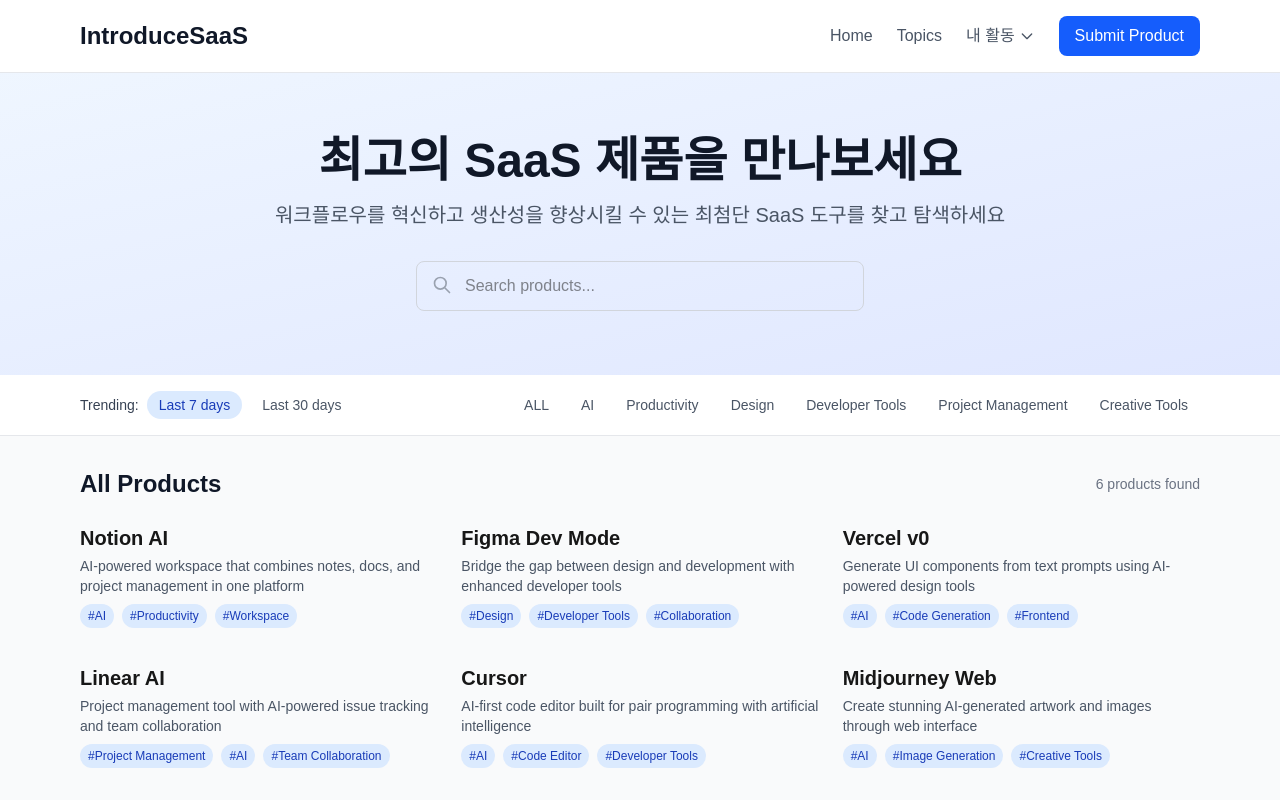
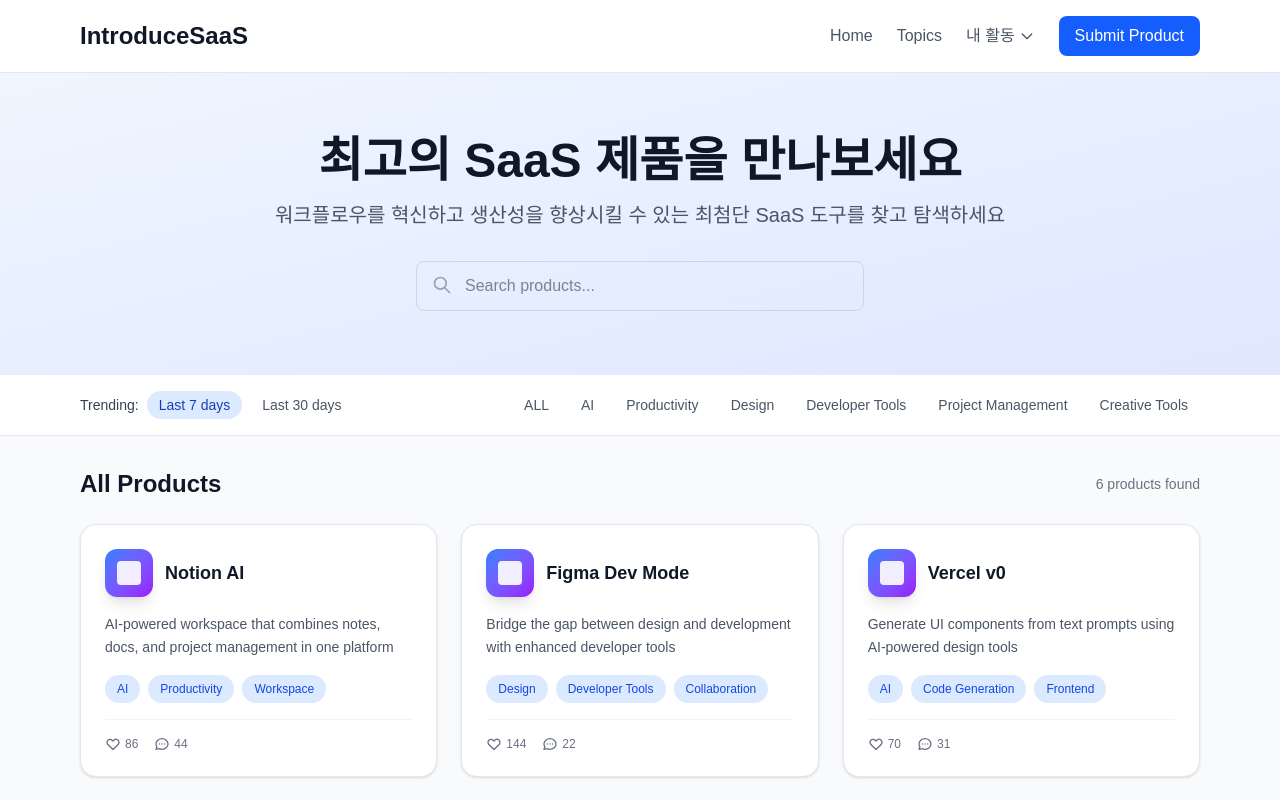
Before and after one commit to millwheel/saas-introduce-front, a Next.js app: page / in a window 1280 px wide. Shown: the top 800 px of the page. Built offline with nearby package versions, Linux system fonts and the light colour scheme.

Commit message:
feat: product card 이쁘게 변경

```diff
--- a/src/components/ProductCard.tsx
+++ b/src/components/ProductCard.tsx
@@ -2,6 +2,7 @@
 
 import Link from 'next/link'
 import {ProductCardType} from "@/data/type";
+
 
 export function ProductCard({
                                 slug,
@@ -9,23 +10,77 @@ export function ProductCard({
                                 summary,
                                 tags,
                             }: ProductCardType) {
+    return (
+        <div className="group relative bg-white rounded-2xl border border-gray-200 shadow-sm hover:shadow-xl hover:shadow-blue-100 transition-all duration-300 hover:-translate-y-1 overflow-hidden">
+            {/* Gradient overlay for visual appeal */}
+            <div className="absolute inset-0 bg-gradient-to-br from-blue-50/30 via-transparent to-purple-50/20 opacity-0 group-hover:opacity-100 transition-opacity duration-300" />
 
-    return (
-        <div>
+            {/* Content */}
+            <div className="relative p-6">
+                {/* Header with icon placeholder */}
+                <div className="flex items-start justify-between mb-4">
+                    <div className="flex items-center space-x-3">
+                        {/* Product icon placeholder */}
+                        <div className="w-12 h-12 bg-gradient-to-br from-blue-500 to-purple-600 rounded-xl flex items-center justify-center shadow-lg group-hover:scale-110 transition-transform duration-300">
+                            <div className="w-6 h-6 bg-white rounded opacity-90" />
+                        </div>
+                        <div className="flex-1">
                             <Link href={`/products/${slug}`}>
-                <h2 className="text-xl font-bold mb-1 hover:underline">{name}</h2>
+                                <h3 className="text-lg font-bold text-gray-900 group-hover:text-blue-600 transition-colors duration-200 line-clamp-1">
+                                    {name}
+                                </h3>
                             </Link>
-            <p className="text-gray-600 text-sm mb-2 line-clamp-2">{summary}</p>
+                        </div>
+                    </div>
 
-            <div className="flex flex-wrap gap-2 mb-3">
-                {tags.map((tag) => (
+                    {/* Trending indicator */}
+                    <div className="flex items-center space-x-1 opacity-0 group-hover:opacity-100 transition-opacity duration-300">
+                        <div className="w-2 h-2 bg-green-400 rounded-full animate-pulse" />
+                        <span className="text-xs text-green-600 font-medium">Trending</span>
+                    </div>
+                </div>
+
+                {/* Description */}
+                <p className="text-gray-600 text-sm leading-relaxed mb-4 line-clamp-2 group-hover:text-gray-700 transition-colors duration-200">
+                    {summary}
+                </p>
+
+                {/* Tags */}
+                <div className="flex flex-wrap gap-2 mb-4">
+                    {tags.slice(0, 3).map((tag) => (
                         <span
                             key={tag}
-                        className="text-xs bg-blue-100 text-blue-800 px-2 py-1 rounded-full"
+                            className="text-xs px-3 py-1.5 rounded-full font-medium bg-blue-100 text-blue-700 group-hover:bg-blue-200 transition-all duration-200"
                         >
-                    #{tag}
+                            {tag}
                         </span>
                     ))}
+                    {tags.length > 3 && (
+                        <span className="text-xs px-3 py-1.5 rounded-full bg-gray-100 text-gray-600 font-medium">
+                            +{tags.length - 3}
+                        </span>
+                    )}
+                </div>
+
+                {/* Footer */}
+                <div className="flex items-center justify-between pt-4 border-t border-gray-100">
+                    <div className="flex items-center space-x-4 text-xs text-gray-500">
+                        {/* Stats */}
+                        <div className="flex items-center space-x-1">
+                            <svg className="w-4 h-4" fill="none" viewBox="0 0 24 24" stroke="currentColor">
+                                <path strokeLinecap="round" strokeLinejoin="round" strokeWidth={2} d="M4.318 6.318a4.5 4.5 0 000 6.364L12 20.364l7.682-7.682a4.5 4.5 0 00-6.364-6.364L12 7.636l-1.318-1.318a4.5 4.5 0 00-6.364 0z" />
+                            </svg>
+                            <span>{Math.floor(Math.random() * 100) + 50}</span>
+                        </div>
+                        <div className="flex items-center space-x-1">
+                            <svg className="w-4 h-4" fill="none" viewBox="0 0 24 24" stroke="currentColor">
+                                <path strokeLinecap="round" strokeLinejoin="round" strokeWidth={2} d="M8 12h.01M12 12h.01M16 12h.01M21 12c0 4.418-4.03 8-9 8a9.863 9.863 0 01-4.255-.949L3 20l1.395-3.72C3.512 15.042 3 13.574 3 12c0-4.418 4.03-8 9-8s9 3.582 9 8z" />
+                            </svg>
+                            <span>{Math.floor(Math.random() * 50) + 10}</span>
+                        </div>
+                    </div>
+
+                </div>
             </div>
         </div>
     )
```
Lines whose indentation alone changed are shown as unchanged.
